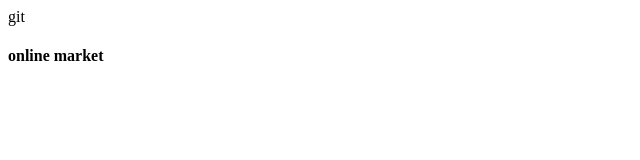
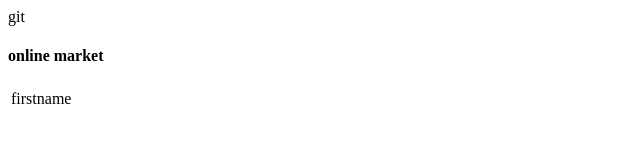
Before and after one commit to vishaldeveloper123/Masterweb, a plain HTML site: page Design/index.html in a window 1280 px wide. Shown: the full height of the page, 0-640 px from the left. Drawn offline with Linux system fonts and the light colour scheme.

Commit message:
firsts commit

```diff
--- a/Design/index.html
+++ b/Design/index.html
@@ -1,5 +1,6 @@
 <!DOCTYPE html>
 <html lang="en">git
+
 <head>
     <meta charset="UTF-8">
     <meta name="viewport" content="width=device-width, initial-scale=1.0">
@@ -7,5 +8,10 @@
 </head>
 <body>
     <h4>online market</h4>
+    <table>
+        <tr>
+            <td>firstname</td>
+        </tr>
+    </table>
 </body>
 </html>
```
